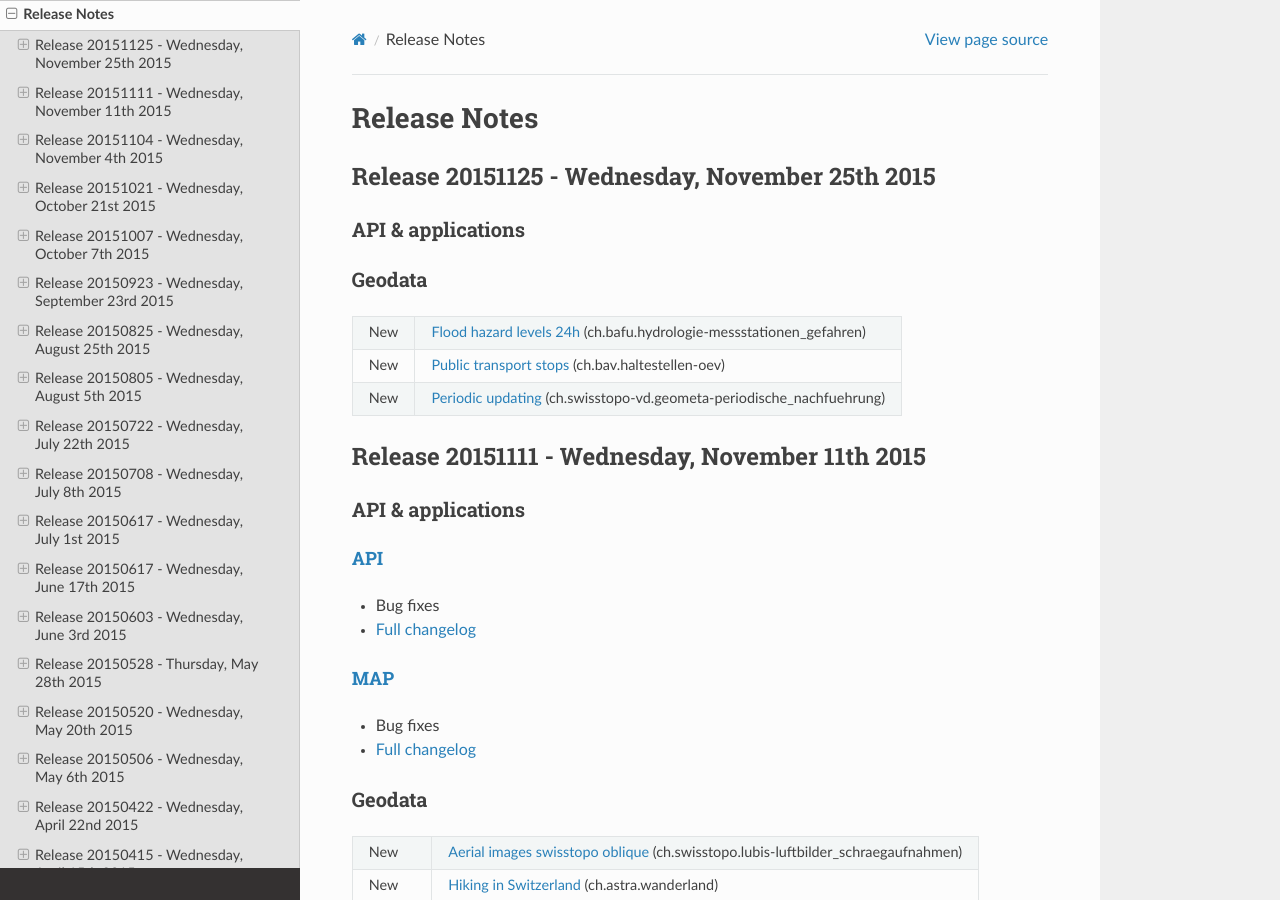
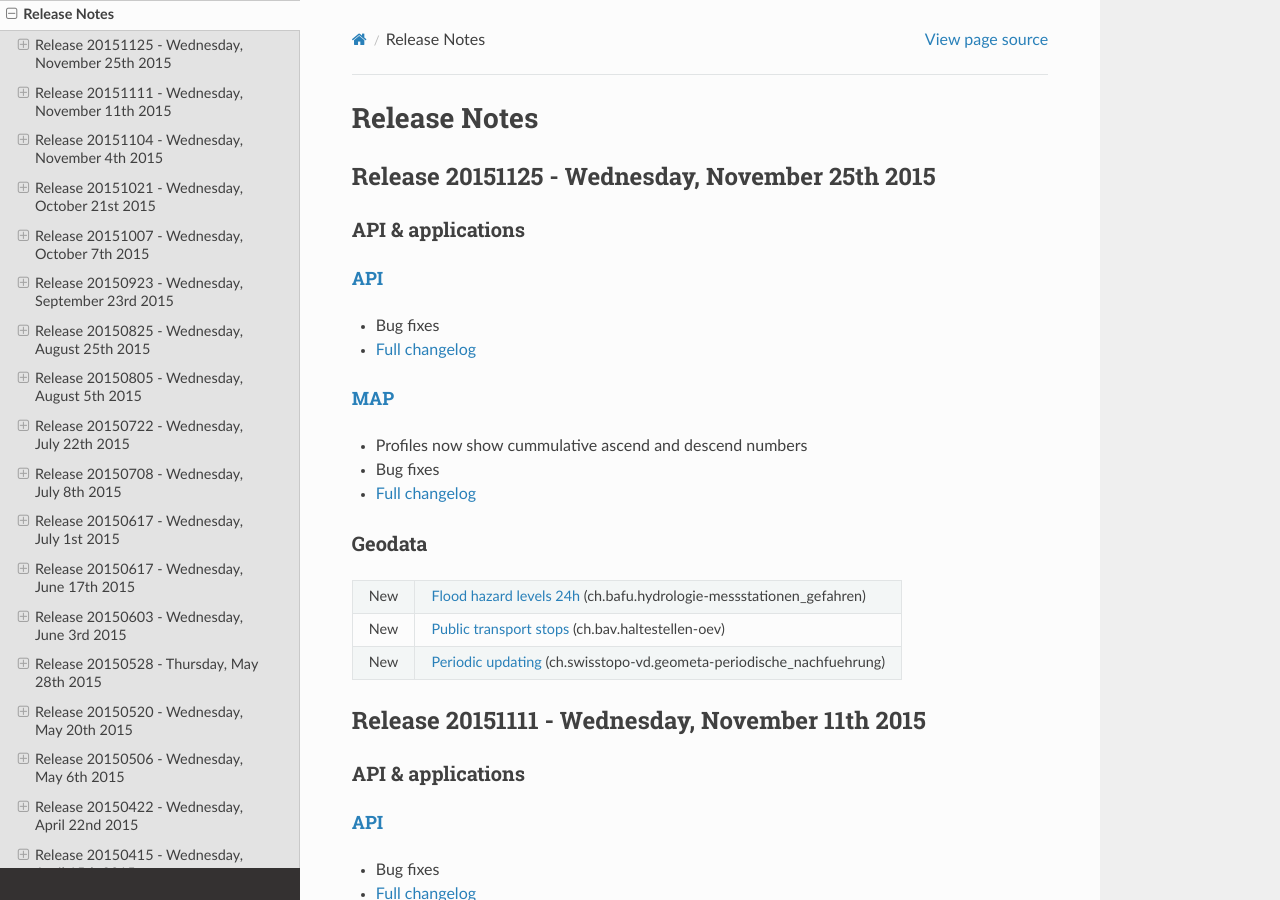
Before and after one commit to swisstopo-test/doc-chsdi3, a Sphinx documentation site: the page built from source/releasenotes/index.rst, in a window 1280 px wide and 900 px high. Built offline with Sphinx 7.4.7 and the Read the Docs theme 2.0.0, drawn with Linux system fonts in a browser that asks for light colours.

Commit message:
Add api3/map changes to release doc

```diff
--- a/source/releasenotes/index.rst
+++ b/source/releasenotes/index.rst
@@ -16,6 +16,19 @@ Release 20151125 - Wednesday, November 25th 2015
 
 API & applications
 ******************
+
+`API <//api3.geo.admin.ch>`__
+'''''''''''''''''''''''''''''
+- Bug fixes
+- `Full changelog <https://github.com/geoadmin/mf-chsdi3/compare/r_151111...r_151125>`__
+
+`MAP <//map.geo.admin.ch>`__
+'''''''''''''''''''''''''''''
+- Profiles now show cummulative ascend and descend numbers
+- Bug fixes
+- `Full changelog <https://github.com/geoadmin/mf-geoadmin3/compare/r_151111...r_151125>`__
+
+
 
 Geodata
 *******
```
